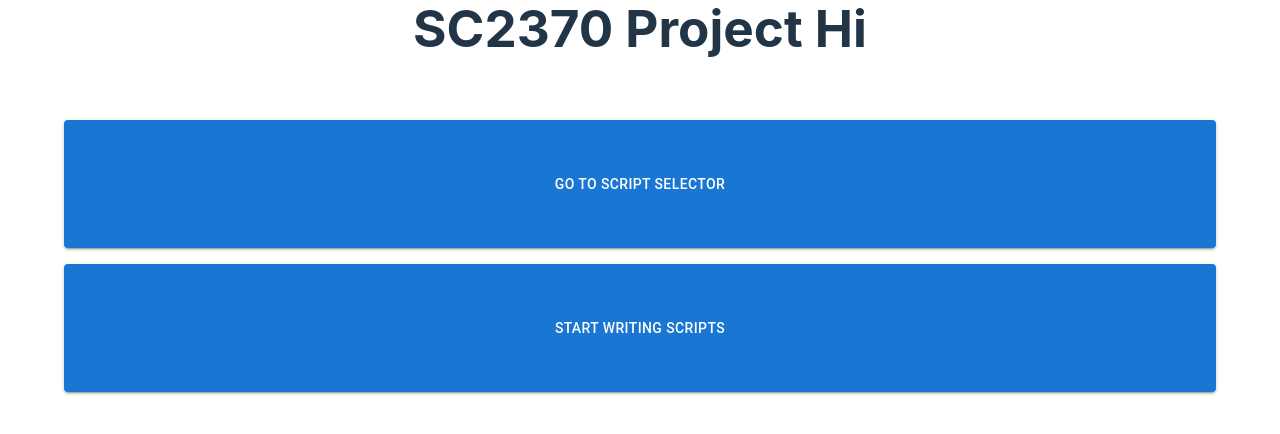
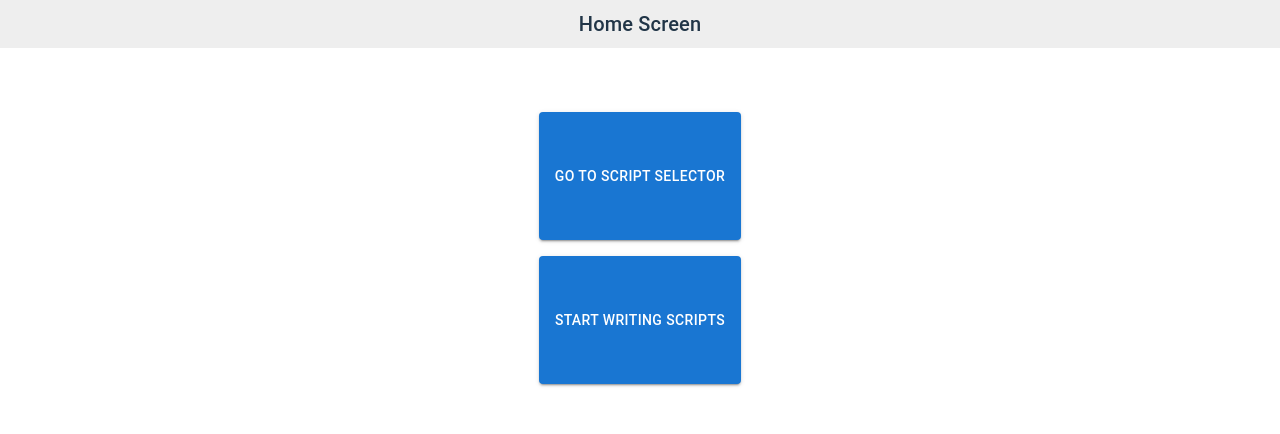
Before and after one commit to SophieClaxton/CSTII-dissertation, a React (Vite) app in the folder frontend/: page / in a window 1280 px wide. Shown: the top 434 px of the page. Built offline with nearby package versions, Linux system fonts and the light colour scheme; no server answers.

Commit message:
MIBE-47: feat: add page component

```diff
--- a/frontend/src/panel/components/HomeScreen.tsx
+++ b/frontend/src/panel/components/HomeScreen.tsx
@@ -5,13 +5,13 @@ import {
   scriptSelectorScreen,
 } from '../navigation/screens';
 import Button from '@mui/material/Button/Button';
+import Page from './Page';
 
 const HomeScreen: React.FC = () => {
   const { goTo } = useNavigationContext();
 
   return (
-    <>
-      <h1>SC2370 Project Hi</h1>
+    <Page title={'Home Screen'} noBackButton>
       <Stack spacing={2} margin={'4rem'}>
         <Button
           variant="contained"
@@ -28,7 +28,7 @@ const HomeScreen: React.FC = () => {
           Start Writing Scripts
         </Button>
       </Stack>
-    </>
+    </Page>
   );
 };
 
--- /dev/null
+++ b/frontend/src/panel/components/Page.tsx
@@ -0,0 +1,56 @@
+import ArrowBack from '@mui/icons-material/ArrowBack';
+import Button from '@mui/material/Button/Button';
+import Stack from '@mui/material/Stack/Stack';
+import { PropsWithChildren } from 'react';
+import { useNavigationContext } from '../contexts/contextHooks';
+import Typography from '@mui/material/Typography/Typography';
+import Box from '@mui/material/Box/Box';
+
+interface PageProps {
+  title: string;
+  noBackButton?: true;
+}
+
+const Page: React.FC<PageProps & PropsWithChildren> = ({
+  title,
+  noBackButton,
+  children,
+}) => {
+  const { goBack } = useNavigationContext();
+
+  return (
+    <Stack alignItems={'center'} width={'100%'} height={'100%'}>
+      <Box
+        sx={{
+          display: 'grid',
+          gridTemplateColumns: '6rem 1fr 6rem',
+          alignItems: 'center',
+          width: '100%',
+          padding: '0.5rem',
+          backgroundColor: 'grey.200',
+        }}
+      >
+        {!noBackButton && (
+          <Button
+            onClick={goBack}
+            variant={'outlined'}
+            sx={{ gridColumnStart: 1, justifySelf: 'start' }}
+            startIcon={<ArrowBack />}
+          >
+            Back
+          </Button>
+        )}
+        <Typography
+          variant={'h6'}
+          component={'h1'}
+          sx={{ gridColumnStart: 2, justifySelf: 'center' }}
+        >
+          {title}
+        </Typography>
+      </Box>
+      {children}
+    </Stack>
+  );
+};
+
+export default Page;
--- a/frontend/src/panel/editor/Editor.tsx
+++ b/frontend/src/panel/editor/Editor.tsx
@@ -9,9 +9,10 @@ import { UnpublishedScript } from '../models/API/UnpublishedScript';
 import { assertIsEditorScreen } from '../navigation/screenChecks';
 import Loadable from '../components/Loadable';
 import ProgramFlow from './components/ProgramFlow';
+import Page from '../components/Page';
 
 const Editor: React.FC = () => {
-  const { goBack, currentScreen } = useNavigationContext();
+  const { currentScreen } = useNavigationContext();
   assertIsEditorScreen(currentScreen);
 
   const [unpublishedScriptData, setUnpublishedScriptData] = useState<
@@ -29,13 +30,7 @@ const Editor: React.FC = () => {
   }, [currentScreen]);
 
   return (
-    <div className="editor page">
-      <div className="page-title">
-        <h1>Program Editor</h1>
-        <button className="back-button" onClick={goBack}>
-          Back
-        </button>
-      </div>
+    <Page title={'Script Editor'}>
       <Loadable
         response={unpublishedScriptData}
         onLoad={(script) => (
@@ -44,7 +39,7 @@ const Editor: React.FC = () => {
           </UnpublishedScriptContextProvider>
         )}
       />
-    </div>
+    </Page>
   );
 };
 
--- a/frontend/src/panel/support/script_selection/ScriptSelectionPage.tsx
+++ b/frontend/src/panel/support/script_selection/ScriptSelectionPage.tsx
@@ -1,5 +1,4 @@
 import { useEffect, useState } from 'react';
-import { useNavigationContext } from '../../contexts/contextHooks';
 import '../../panel.css';
 import APIResponse from '../../models/API/APIResponse';
 import { ScriptWithAuthorAndWebsite } from '../../models/API/Script';
@@ -14,9 +13,9 @@ import { getUsers } from '../../api/users';
 import ScriptFilterDialog from './ScriptFilterDialog';
 import FilterBar from './FilterBar';
 import Loadable from '../../components/Loadable';
+import Page from '../../components/Page';
 
 const ScriptSelectionPage: React.FC = () => {
-  const { goBack } = useNavigationContext();
   const [scriptsData, setScriptsData] = useState<
     APIResponse<ScriptWithAuthorAndWebsite[]>
   >({ status: 'Loading' });
@@ -69,13 +68,7 @@ const ScriptSelectionPage: React.FC = () => {
   }, [scriptsData, websiteFilters, authorFilters]);
 
   return (
-    <div className="script-selection-page page">
-      <div className="page-title">
-        <h1>Select a Script</h1>
-        <button className="back-button" onClick={goBack}>
-          Back
-        </button>
-      </div>
+    <Page title={'Script Selection Page'}>
       <div className="all-scripts-container">
         <Loadable
           response={scriptsData}
@@ -107,7 +100,7 @@ const ScriptSelectionPage: React.FC = () => {
         authorFilters={authorFilters}
         setAuthorFilters={setAuthorFilters}
       />
-    </div>
+    </Page>
   );
 };
 
--- a/frontend/src/panel/support/script_selection/UserScriptSelectionPage.tsx
+++ b/frontend/src/panel/support/script_selection/UserScriptSelectionPage.tsx
@@ -8,9 +8,10 @@ import './styles/scriptSelectionPage.css';
 import { getPublicUser } from '../../api/users';
 import { PublicUserWithScripts } from '../../models/API/User';
 import { assertIsUserScriptSelectorScreen } from '../../navigation/screenChecks';
+import Page from '../../components/Page';
 
 const UserScriptSelectionPage = () => {
-  const { currentScreen, goBack } = useNavigationContext();
+  const { currentScreen } = useNavigationContext();
   assertIsUserScriptSelectorScreen(currentScreen);
 
   const [publicUserData, setPublicUserData] = useState<
@@ -29,13 +30,7 @@ const UserScriptSelectionPage = () => {
     <Loadable
       response={publicUserData}
       onLoad={(user) => (
-        <div className="script-selection-page page">
-          <div className="page-title">
-            <h1>Select a Script from {user.name}</h1>
-            <button className="back-button" onClick={goBack}>
-              Back
-            </button>
-          </div>
+        <Page title={`${user.name}'s Scripts`}>
           <div className="all-scripts-container">
             <List className="script-list">
               {user.scripts.map((script) => (
@@ -43,7 +38,7 @@ const UserScriptSelectionPage = () => {
               ))}
             </List>
           </div>
-        </div>
+        </Page>
       )}
     />
   );
--- a/frontend/src/panel/support/script_selection/WebsiteScriptSelectionPage.tsx
+++ b/frontend/src/panel/support/script_selection/WebsiteScriptSelectionPage.tsx
@@ -8,9 +8,10 @@ import { WebsiteWithScripts } from '../../models/API/Website';
 import { getWebsite } from '../../api/websites';
 import './styles/scriptSelectionPage.css';
 import { assertIsWebsiteScriptSelectorScreen } from '../../navigation/screenChecks';
+import Page from '../../components/Page';
 
 const UserScriptSelectionPage = () => {
-  const { currentScreen, goBack } = useNavigationContext();
+  const { currentScreen } = useNavigationContext();
   assertIsWebsiteScriptSelectorScreen(currentScreen);
 
   const [websiteData, setWebsiteData] = useState<
@@ -29,13 +30,7 @@ const UserScriptSelectionPage = () => {
     <Loadable
       response={websiteData}
       onLoad={(website) => (
-        <div className="script-selection-page page">
-          <div className="page-title">
-            <h1>Select a Script from {website.url}</h1>
-            <button className="back-button" onClick={goBack}>
-              Back
-            </button>
-          </div>
+        <Page title={`Scripts for ${website.url}`}>
           <div className="all-scripts-container">
             <List className="script-list">
               {website.scripts.map((script) => (
@@ -43,7 +38,7 @@ const UserScriptSelectionPage = () => {
               ))}
             </List>
           </div>
-        </div>
+        </Page>
       )}
     />
   );
--- a/frontend/src/panel/support/script_support/ScriptSupport.tsx
+++ b/frontend/src/panel/support/script_support/ScriptSupport.tsx
@@ -4,9 +4,10 @@ import APIResponse from '../../models/API/APIResponse';
 import { Script } from '../../models/API/Script';
 import { getScript } from '../../api/scripts';
 import { assertIsScriptSupportScreen } from '../../navigation/screenChecks';
+import Page from '../../components/Page';
 
 const ScriptSupport: React.FC = () => {
-  const { currentScreen, goBack } = useNavigationContext();
+  const { currentScreen } = useNavigationContext();
   assertIsScriptSupportScreen(currentScreen);
 
   const [scriptData, setScriptData] = useState<APIResponse<Script>>({
@@ -32,16 +33,7 @@ const ScriptSupport: React.FC = () => {
       </div>
     );
 
-  return (
-    <div className="script-support page">
-      <div className="page-title">
-        <button className="back-button" onClick={goBack}>
-          Back
-        </button>
-      </div>
-      {content}
-    </div>
-  );
+  return <Page title={'Get Support'}>{content}</Page>;
 };
 
 export default ScriptSupport;
--- a/frontend/src/panel/userScripts/HelperScriptSelector.tsx
+++ b/frontend/src/panel/userScripts/HelperScriptSelector.tsx
@@ -12,9 +12,10 @@ import Typography from '@mui/material/Typography/Typography';
 import { Button, Container, ListSubheader } from '@mui/material';
 import { createUnpublishedScript } from '../api/unpublishedScripts';
 import { editorScreen } from '../navigation/screens';
+import Page from '../components/Page';
 
 const HelperScriptSelector = () => {
-  const { goTo, goBack } = useNavigationContext();
+  const { goTo } = useNavigationContext();
 
   const [userId, setUserId] = useState<number | undefined>(undefined);
   const [userData, setUserData] = useState<APIResponse<UserWithScripts>>({
@@ -52,13 +53,7 @@ const HelperScriptSelector = () => {
   }, [userId]);
 
   return (
-    <div className="script-selection-page page">
-      <div className="page-title">
-        <h1>Your Scripts</h1>
-        <button className="back-button" onClick={goBack}>
-          Back
-        </button>
-      </div>
+    <Page title={'Your Scripts'}>
       <Loadable
         response={userData}
         onLoad={(user) => (
@@ -102,7 +97,7 @@ const HelperScriptSelector = () => {
         setOpen={setOpenCreateUserDialog}
         setUserId={setUserId}
       />
-    </div>
+    </Page>
   );
 };
 
```
Also changed, not shown: 1 other file (tests, documents, lock files or other folders).
